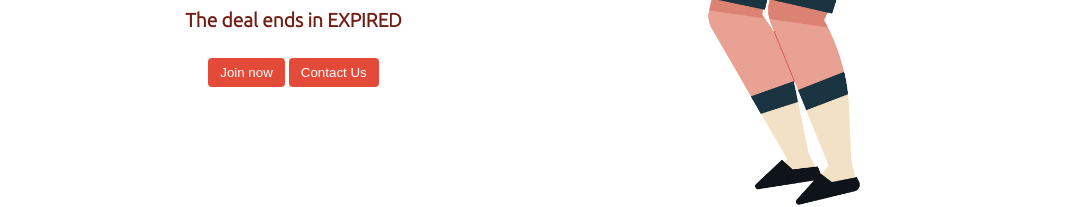
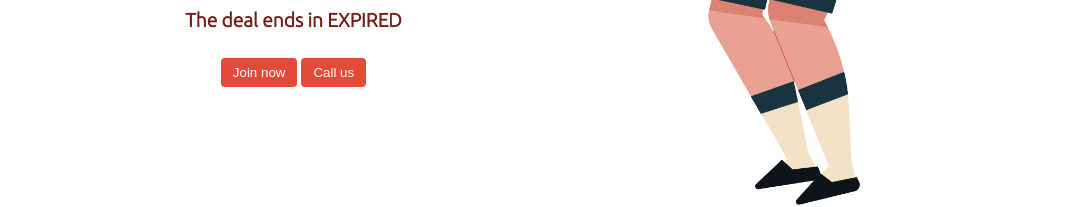
Before and after one commit to gandlaramu/landing-page, a plain HTML site: page index.html in a window 1280 px wide. Shown: the part 591-798 px from the top of the page, without its empty margins (97-1169 px from the left). Drawn offline with Linux system fonts and the light colour scheme.

Commit message:
added class call us

```diff
--- a/index.html
+++ b/index.html
@@ -42,7 +42,7 @@
                             <p class="deal text-center">The deal ends in <span id="demo"></span></p>
                             <div class="buttons">
                                 <button class="btn">Join now</button>
-                                <button class="btn">Contact Us</button>
+                                <button class="btn">Call us</button>
                             </div>
                     </div>
                     <div class="topright flex justify-center">
```
